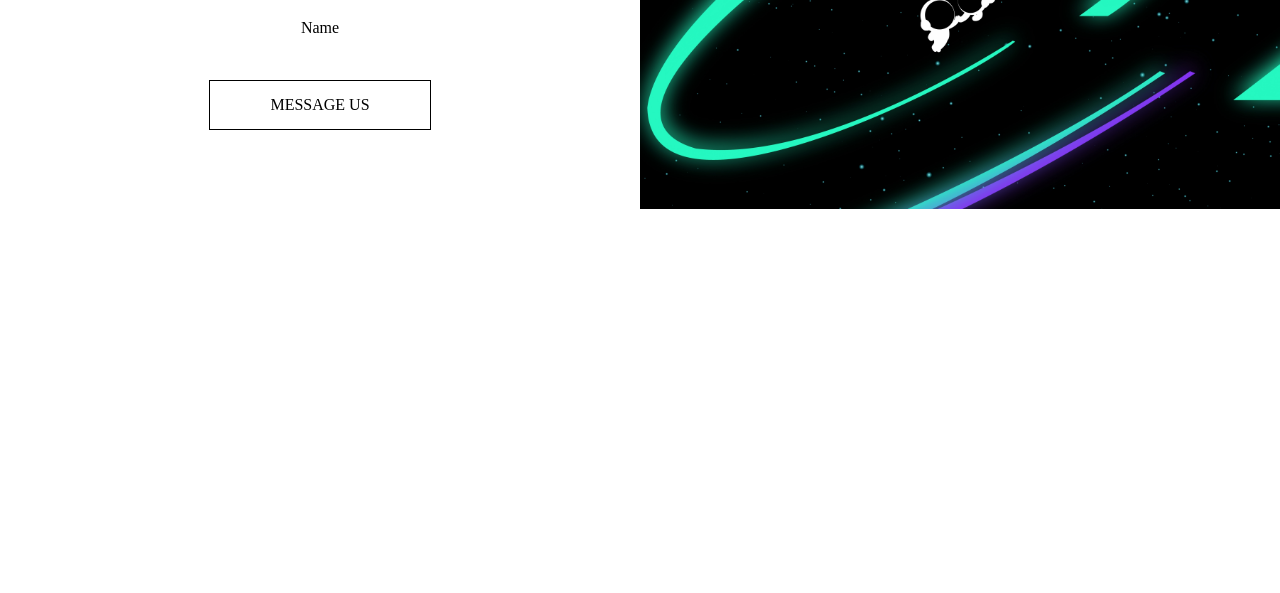
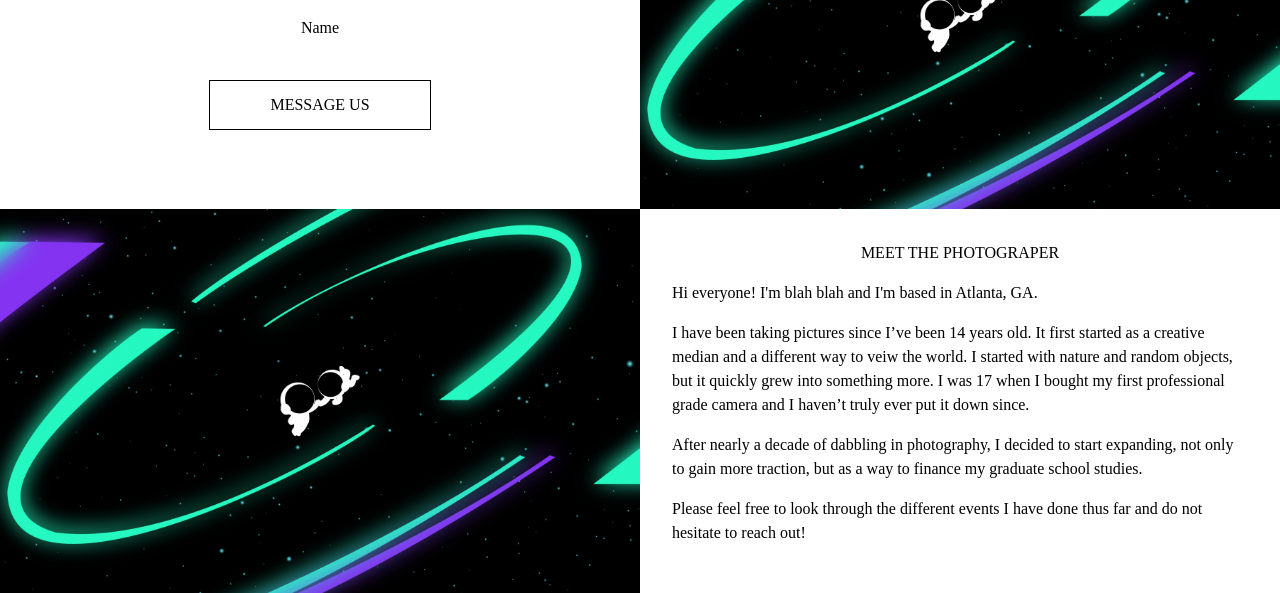
Before and after one commit to bponce02/reds.photo, an Astro site: page / in a window 1280 px wide. Shown: the part 255-848 px from the top of the page. Before the commit the page ends 800 px from the top, so only its background shows below. Built offline with nearby package versions, Linux system fonts and the light colour scheme; Astro itself is replaced by a stand-in of ours.

Commit message:
next section

```diff
--- a/src/pages/index.astro
+++ b/src/pages/index.astro
@@ -12,7 +12,9 @@ import heroImage from "../assets/example.jpg";
                 <span>PHOTOGRAPHY</span>
             </h1>
             <p class="">Name</p>
-            <a class="border border-black py-3 px-15">MESSAGE US</a>
+            <a href="/" class="border border-black py-3 px-15">
+                MESSAGE US
+            </a>
         </div>
         <Image
             src={heroImage}
@@ -20,4 +22,32 @@ import heroImage from "../assets/example.jpg";
             class="h-full w-full object-cover"
         />
     </section>
+    <section class="grid grid-cols-2 h-96">
+        <Image
+            src={heroImage}
+            alt="Description of photograh"
+            class="h-full w-full object-cover"
+        />
+        <div class="flex flex-col gap-4 p-8">
+            <h1 class="self-center">MEET THE PHOTOGRAPER</h1>
+            <p>Hi everyone! I'm blah blah and I'm based in Atlanta, GA.</p>
+            <p>
+                I have been taking pictures since I’ve been 14 years old. It
+                first started as a creative median and a different way to veiw
+                the world. I started with nature and random objects, but it
+                quickly grew into something more. I was 17 when I bought my
+                first professional grade camera and I haven’t truly ever put it
+                down since.
+            </p>
+            <p>
+                After nearly a decade of dabbling in photography, I decided to
+                start expanding, not only to gain more traction, but as a way to
+                finance my graduate school studies.
+            </p>
+            <p>
+                Please feel free to look through the different events I have
+                done thus far and do not hesitate to reach out!
+            </p>
+        </div>
+    </section>
 </BaseLayout>
```
